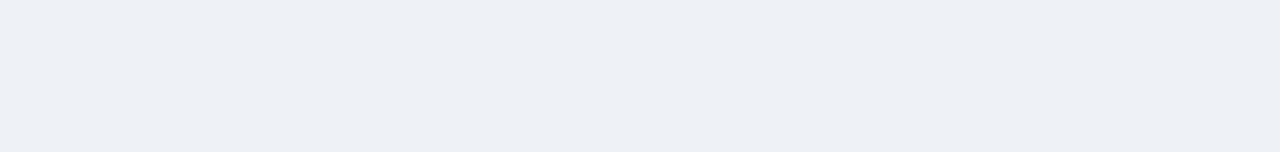
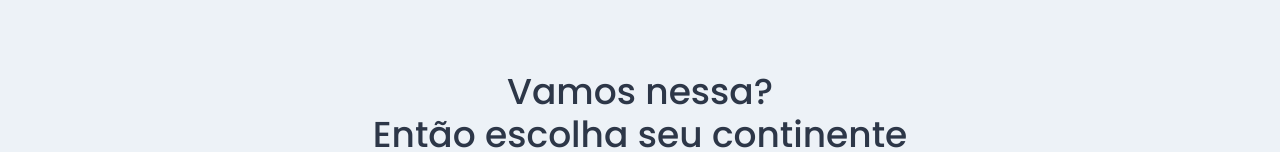
Before and after one commit to Emerson-lab/World-Trip, a Next.js app: page / in a window 1280 px wide. Shown: the part 800-952 px from the top of the page. Before the commit the page ends 870 px from the top, so only its background shows below. Built offline with nearby package versions, Linux system fonts and the light colour scheme.

Commit message:
finish create text heading

```diff
--- a/src/pages/index.tsx
+++ b/src/pages/index.tsx
@@ -9,12 +9,18 @@ export default function Home() {
     <>
       <Flex direction="column">
         <Header />
-        <Banner/>
-        <Caracteristicas/>
-        <Separador/>
+        <Banner />
+        <Caracteristicas />
+        <Separador />
 
-        <Heading>
-
+        <Heading
+          textAlign="center"
+          fontWeight="500"
+          mb={["5", "14"]}
+          fontSize={["lg", "3xl", "4xl"]}
+        >
+          Vamos nessa? <br />
+          Então escolha seu continente
         </Heading>
       </Flex>
     </>
```
